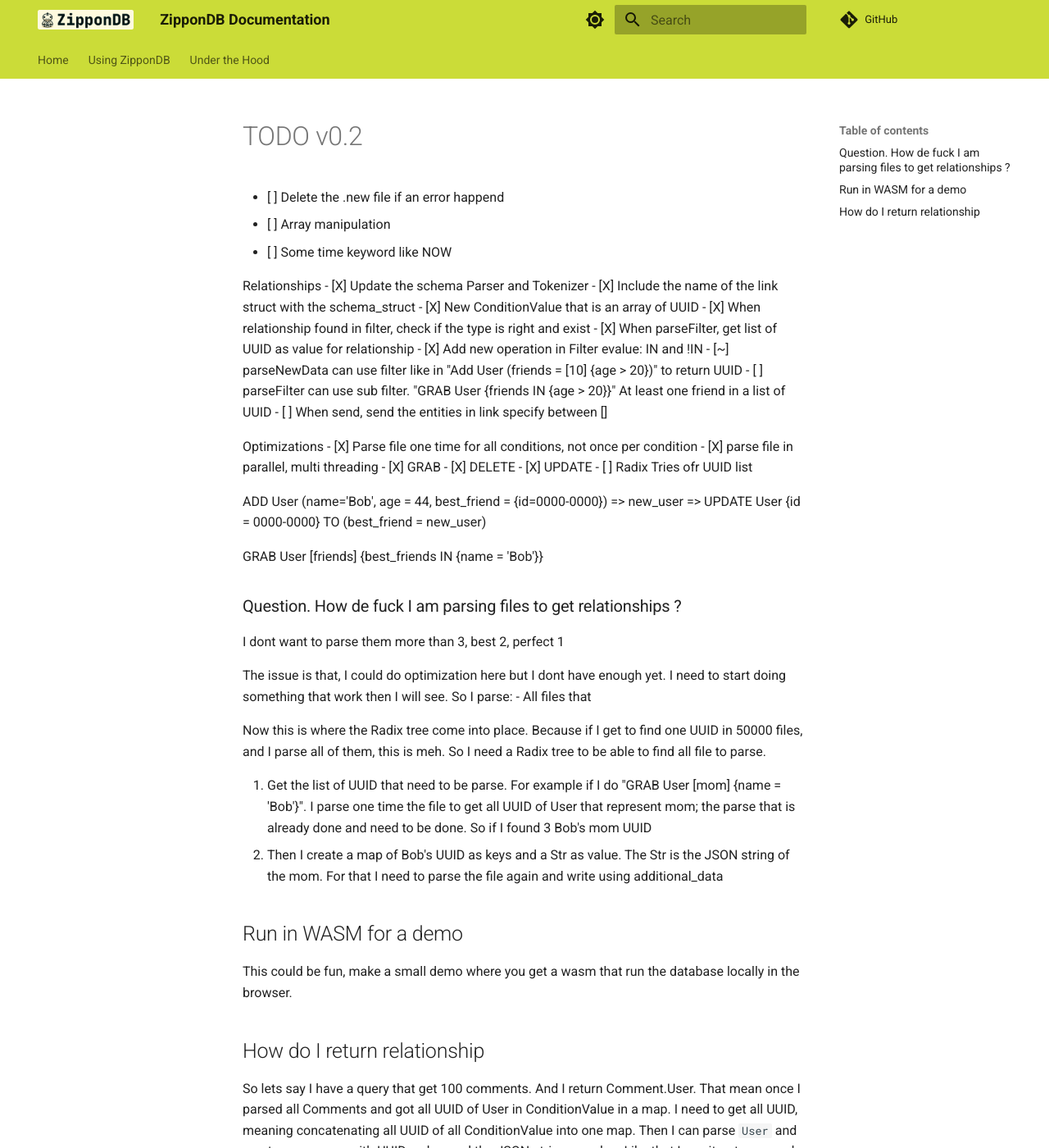
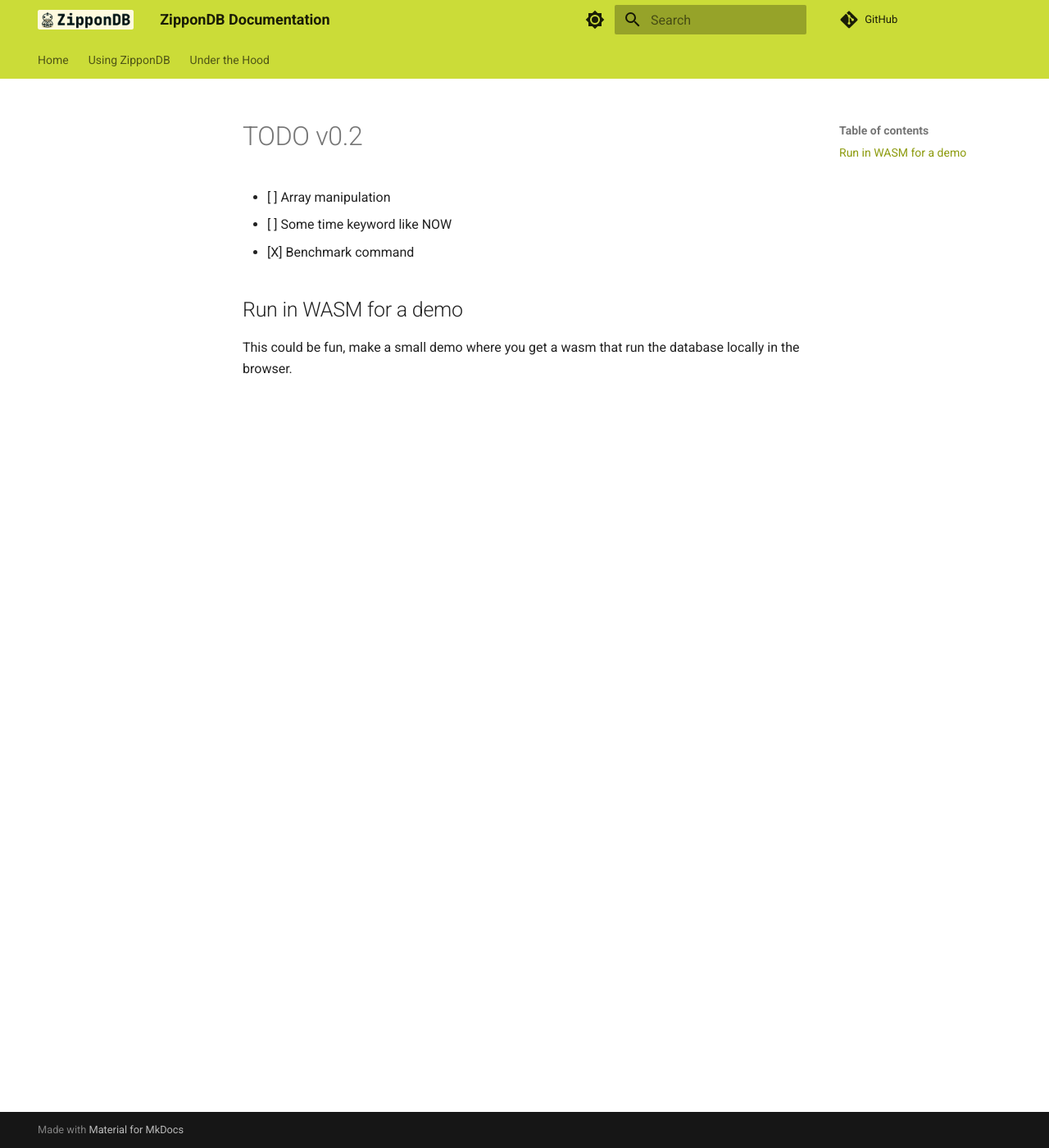
Before and after one commit to MrBounty/ZipponDB, an MkDocs documentation site: the page built from docs/TODO v0.2.md, in a window 1280 px wide and 1400 px high. Shown: the whole window at 82% size. Built offline with MkDocs 1.6.1 and Material for MkDocs 9.7.7, drawn with Linux system fonts in a browser that asks for light colours; comment, search, counter and statistics services are not loaded; some of the changed text lies outside the part shown.

```diff
--- a/docs/TODO v0.2.md
+++ b/docs/TODO v0.2.md
@@ -1,60 +1,7 @@
-- [ ] Delete the .new file if an error happend
 - [ ] Array manipulation
 - [ ] Some time keyword like NOW
-
-Relationships
-- [X] Update the schema Parser and Tokenizer
-- [X] Include the name of the link struct with the schema_struct
-- [X] New ConditionValue that is an array of UUID
-- [X] When relationship found in filter, check if the type is right and exist
-- [X] When parseFilter, get list of UUID as value for relationship
-- [X] Add new operation in Filter evalue: IN and !IN
-- [~] parseNewData can use filter like in "Add User (friends = [10] {age > 20})" to return UUID
-- [ ] parseFilter can use sub filter. "GRAB User {friends IN {age > 20}}" At least one friend in a list of UUID
-- [ ] When send, send the entities in link specify between []
-
-Optimizations
-- [X] Parse file one time for all conditions, not once per condition
-- [X] parse file in parallel, multi threading
-  - [X] GRAB
-  - [X] DELETE
-  - [X] UPDATE
-- [ ] Radix Tries ofr UUID list
-
-ADD User (name='Bob', age = 44, best_friend = {id=0000-0000}) => new_user => UPDATE User {id = 0000-0000} TO (best_friend = new_user)
-
-GRAB User [friends] {best_friends IN {name = 'Bob'}}
-
-### Question. How de fuck I am parsing files to get relationships ?
-I dont want to parse them more than 3, best 2, perfect 1
-
-The issue is that, I could do optimization here but I dont have enough yet. I need to start doing something that work then I will see.
-So I parse:
-- All files that
-
-Now this is where the Radix tree come into place. Because if I get to find one UUID in 50000 files, and I parse all of them, this is meh.
-So I need a Radix tree to be able to find all file to parse.
-
-1. Get the list of UUID that need to be parse.
-    For example if I do "GRAB User [mom] {name = 'Bob'}". I parse one time the file to get all UUID of User that represent mom; the parse that is already done and need to be done. So if I found 3 Bob's mom UUID
-2. Then I create a map of Bob's UUID as keys and a Str as value. The Str is the JSON string of the mom. For that I need to parse the file again and write using additional_data
+- [X] Benchmark command
 
 ## Run in WASM for a demo
 
 This could be fun, make a small demo where you get a wasm that run the database locally in the browser.
-
-## How do I return relationship
-
-So lets say I have a query that get 100 comments. And I return Comment.User. That mean once I parsed all Comments and got all UUID of User in ConditionValue in a map.
-I need to get all UUID, meaning concatenating all UUID of all ConditionValue into one map. Then I can parse `User` and create a new map with UUID as key and the JSON string as value.
-Like that I can iterate as much as I want inside.
-
-That mean:
-
-- If I have a link in AdditionalData to
-  - Get all UUID that I need the data (concatenate all maps)
-  - Create a new map UUID/JSON object
-  - Parse files and populate the new maps
-
-Which also mean that I need to do all of them at the same time at the beguinning. So using AdditionalData, I iterate over all Nodes, find all Links and do what I said above.
-I can then save those map into a map with as key the path like `Comment.friends` and value the map that contain UUID/JSON
```
Also changed, not shown: docs/Roadmap.md (+2 -2 lines), 11 other files.
